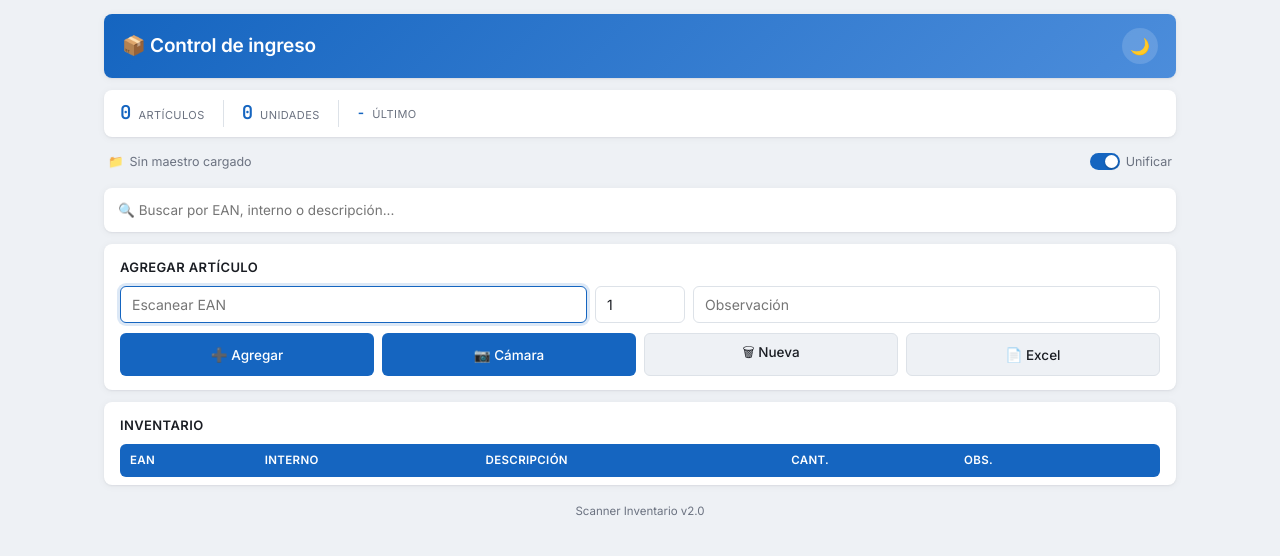
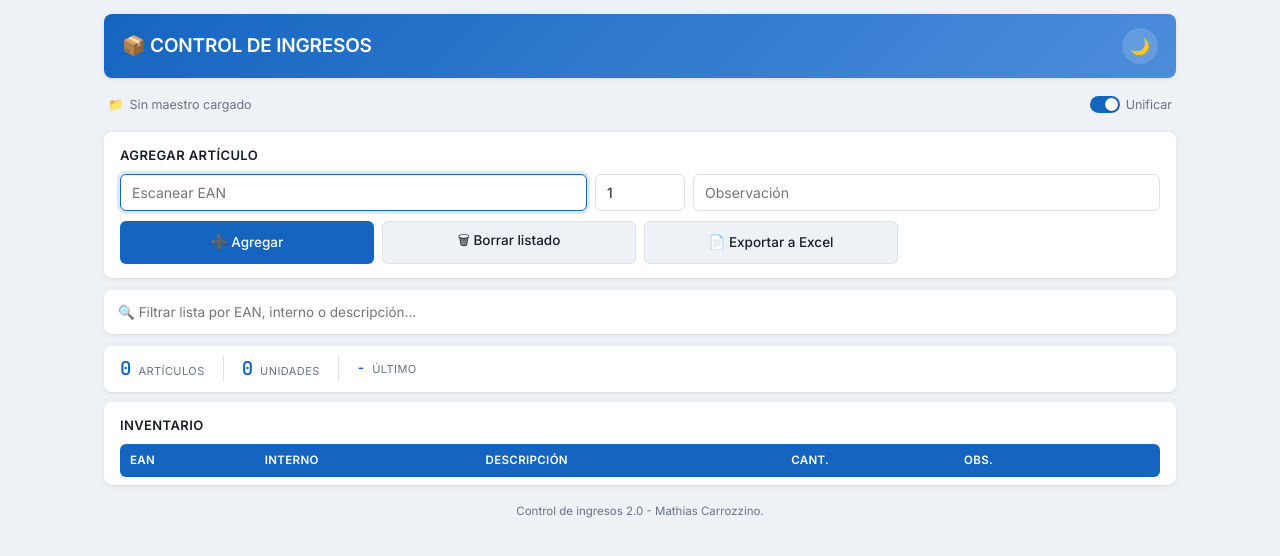
Before and after one commit to MathiasCarrozzino/apk, a website: page www/index.html in a window 1280 px wide. Drawn offline with Linux system fonts and the light colour scheme.

Commit message:
Add files via upload

```diff
--- a/www/index.html
+++ b/www/index.html
@@ -6,7 +6,7 @@
     <meta charset="UTF-8">
     <meta name="viewport" content="width=device-width, initial-scale=1.0">
 
-    <title>Control de ingreso</title>
+    <title>CONTROL DE INGRESOS</title>
 
     <meta name="theme-color" content="#1565C0">
 
@@ -30,7 +30,7 @@
 <header class="topbar">
 
     <div>
-        <h1>📦 Control de ingreso</h1>
+        <h1>📦 CONTROL DE INGRESOS</h1>
     </div>
 
     <button id="btnTema" aria-label="Cambiar tema">
@@ -38,33 +38,6 @@
     </button>
 
 </header>
-
-<!-- ===================== -->
-<!-- DASHBOARD -->
-<!-- ===================== -->
-
-<section class="dashboard">
-
-    <div class="stat">
-        <strong id="cantidadArticulos" class="stat-value">0</strong>
-        <span class="stat-label">Artículos</span>
-    </div>
-
-    <span class="stat-divider"></span>
-
-    <div class="stat">
-        <strong id="totalUnidades" class="stat-value">0</strong>
-        <span class="stat-label">Unidades</span>
-    </div>
-
-    <span class="stat-divider"></span>
-
-    <div class="stat stat-wide">
-        <strong id="ultimoArticulo" class="stat-value stat-value-text">-</strong>
-        <span class="stat-label">Último</span>
-    </div>
-
-</section>
 
 <!-- ===================== -->
 <!-- MAESTRO (compacto) -->
@@ -92,19 +65,6 @@
 </section>
 
 <!-- ===================== -->
-<!-- BUSCADOR -->
-<!-- ===================== -->
-
-<section class="panel panel-buscar">
-
-    <input
-        type="text"
-        id="buscar"
-        placeholder="🔍 Buscar por EAN, interno o descripción...">
-
-</section>
-
-<!-- ===================== -->
 <!-- INGRESO -->
 <!-- ===================== -->
 
@@ -118,7 +78,7 @@
             id="codigo"
             type="text"
             placeholder="Escanear EAN"
-            autofocus>
+            autofocus required>
 
         <input
             id="cantidad"
@@ -136,13 +96,50 @@
     <div class="acciones-grid">
 
         <button id="btnAgregar">➕ Agregar</button>
-        <button id="btnCamara">📷 Cámara</button>
-        <button id="btnNueva" class="btn-secundario">🗑 Nueva</button>
-        <button id="btnExportar" class="btn-secundario">📄 Excel</button>
+        <button id="btnNueva" class="btn-secundario">🗑 Borrar listado</button>
+        <button id="btnExportar" class="btn-secundario">📄 Exportar a Excel</button>
 
     </div>
 
-    <div id="lectorCamara"></div>
+</section>
+
+<!-- ===================== -->
+<!-- BUSCADOR -->
+<!-- ===================== -->
+
+<section class="panel panel-buscar">
+
+    <input
+        type="text"
+        id="buscar"
+        placeholder="🔍 Filtrar lista por EAN, interno o descripción...">
+
+</section>
+
+<!-- ===================== -->
+<!-- DASHBOARD -->
+<!-- ===================== -->
+
+<section class="dashboard">
+
+    <div class="stat">
+        <strong id="cantidadArticulos" class="stat-value">0</strong>
+        <span class="stat-label">Artículos</span>
+    </div>
+
+    <span class="stat-divider"></span>
+
+    <div class="stat">
+        <strong id="totalUnidades" class="stat-value">0</strong>
+        <span class="stat-label">Unidades</span>
+    </div>
+
+    <span class="stat-divider"></span>
+
+    <div class="stat stat-wide">
+        <strong id="ultimoArticulo" class="stat-value stat-value-text">-</strong>
+        <span class="stat-label">Último</span>
+    </div>
 
 </section>
 
@@ -186,7 +183,7 @@
 <!-- ===================== -->
 
 <footer>
-    Scanner Inventario v2.0
+    Control de ingresos 2.0 - Mathias Carrozzino.
 </footer>
 
 <!-- ===================== -->
```
